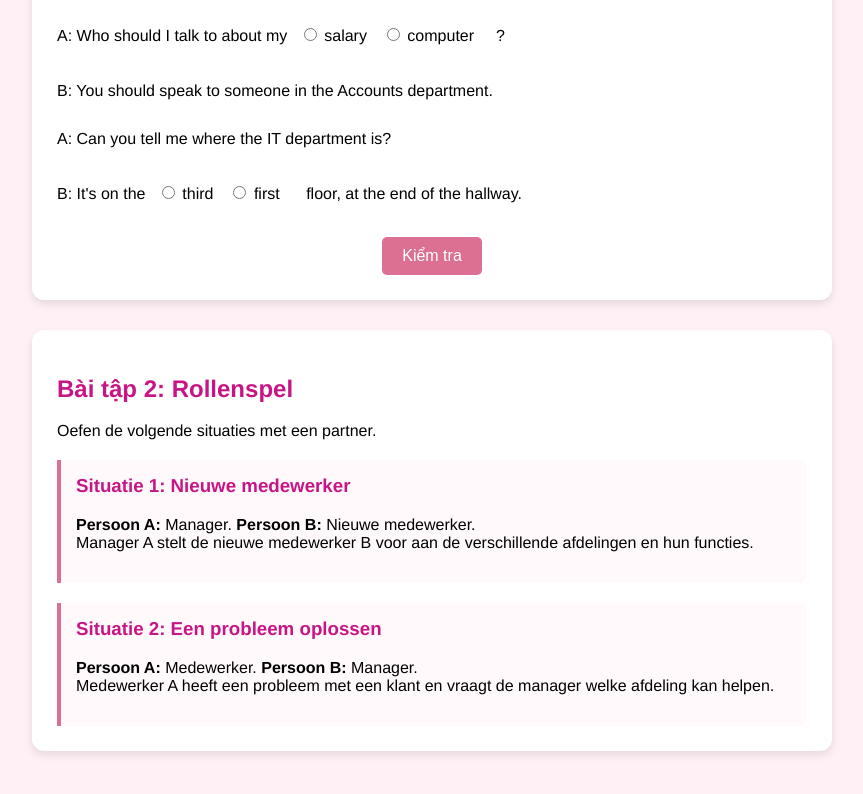
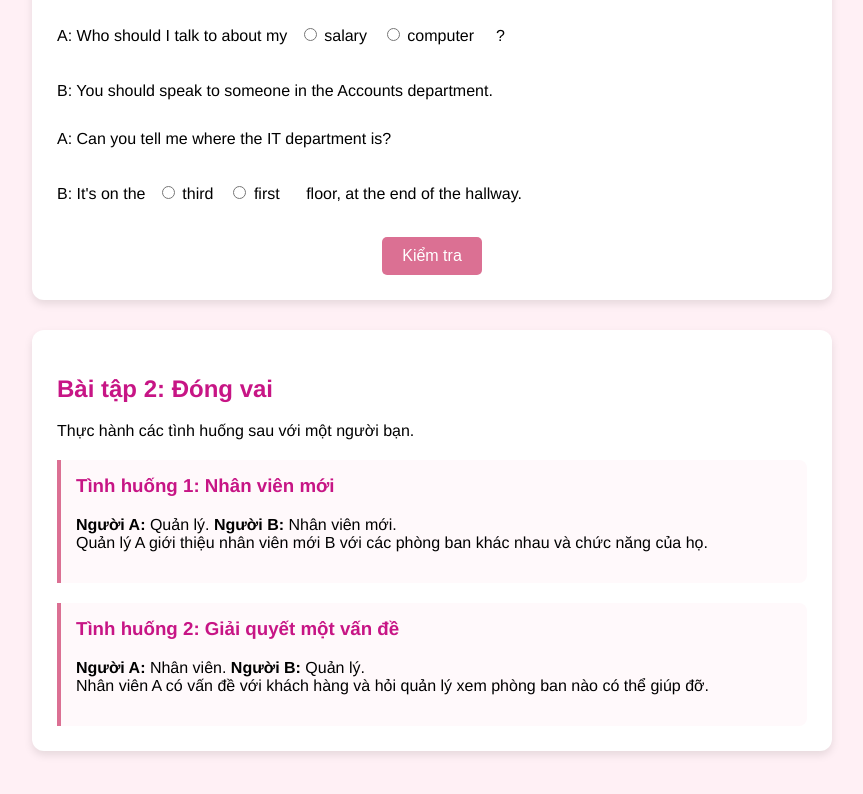
Before and after one commit to Pertoluk2/thom-englishv2, a plain HTML site: page unit7-practice.html in a window 1280 px wide. Shown: the part 730-1524 px from the top of the page, without its empty margins (208-1071 px from the left). Drawn offline with Linux system fonts and the light colour scheme.

Commit message:
Add files via upload

```diff
--- a/unit7-practice.html
+++ b/unit7-practice.html
@@ -15,7 +15,7 @@
 
         <section class="exercise-card">
             <h2>Bài tập 1: Nghe và chọn từ đúng</h2>
-            <p>Luister naar het gesprek en kies het juiste woord om de zinnen aan te vullen.</p>
+            <p>Nghe đoạn hội thoại và chọn từ đúng để hoàn thành các câu.</p>
             <audio controls class="custom-audio-player">
                 <source src="audio/C. Practice - Task 1.mp3" type="audio/mpeg">
             </audio>
@@ -27,15 +27,15 @@
         </section>
 
         <section class="exercise-card">
-            <h2>Bài tập 2: Rollenspel</h2>
-            <p>Oefen de volgende situaties met een partner.</p>
+            <h2>Bài tập 2: Đóng vai</h2>
+            <p>Thực hành các tình huống sau với một người bạn.</p>
             <div class="speaking-prompt">
-                <h3>Situatie 1: Nieuwe medewerker</h3>
-                <p><b>Persoon A:</b> Manager. <b>Persoon B:</b> Nieuwe medewerker. <br> Manager A stelt de nieuwe medewerker B voor aan de verschillende afdelingen en hun functies.</p>
+                <h3>Tình huống 1: Nhân viên mới</h3>
+                <p><b>Người A:</b> Quản lý. <b>Người B:</b> Nhân viên mới. <br> Quản lý A giới thiệu nhân viên mới B với các phòng ban khác nhau và chức năng của họ.</p>
             </div>
             <div class="speaking-prompt">
-                <h3>Situatie 2: Een probleem oplossen</h3>
-                <p><b>Persoon A:</b> Medewerker. <b>Persoon B:</b> Manager. <br> Medewerker A heeft een probleem met een klant en vraagt de manager welke afdeling kan helpen.</p>
+                <h3>Tình huống 2: Giải quyết một vấn đề</h3>
+                <p><b>Người A:</b> Nhân viên. <b>Người B:</b> Quản lý. <br> Nhân viên A có vấn đề với khách hàng và hỏi quản lý xem phòng ban nào có thể giúp đỡ.</p>
             </div>
         </section>
 
```
Also changed, not shown: unit7-grammar.html (+1 -1 lines).
